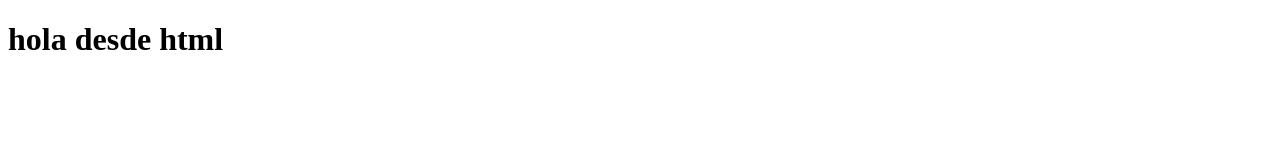
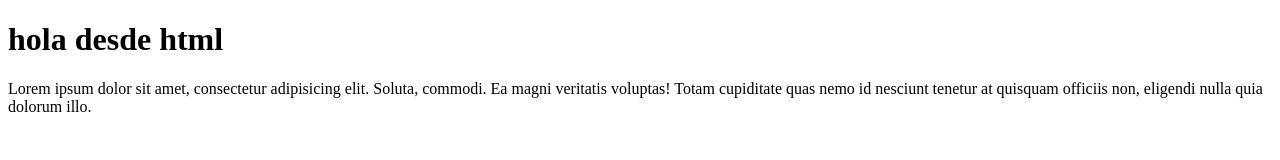
Before and after one commit to juanpablosala/git-repaso, a plain HTML site: page index.html in a window 1280 px wide. Drawn offline with Linux system fonts and the light colour scheme.

Commit message:
agregamos un parrafo

```diff
--- a/index.html
+++ b/index.html
@@ -7,5 +7,6 @@
 </head>
 <body>
     <h1>hola desde html</h1>
+    <p>Lorem ipsum dolor sit amet, consectetur adipisicing elit. Soluta, commodi. Ea magni veritatis voluptas! Totam cupiditate quas nemo id nesciunt tenetur at quisquam officiis non, eligendi nulla quia dolorum illo.</p>
 </body>
 </html>
```
